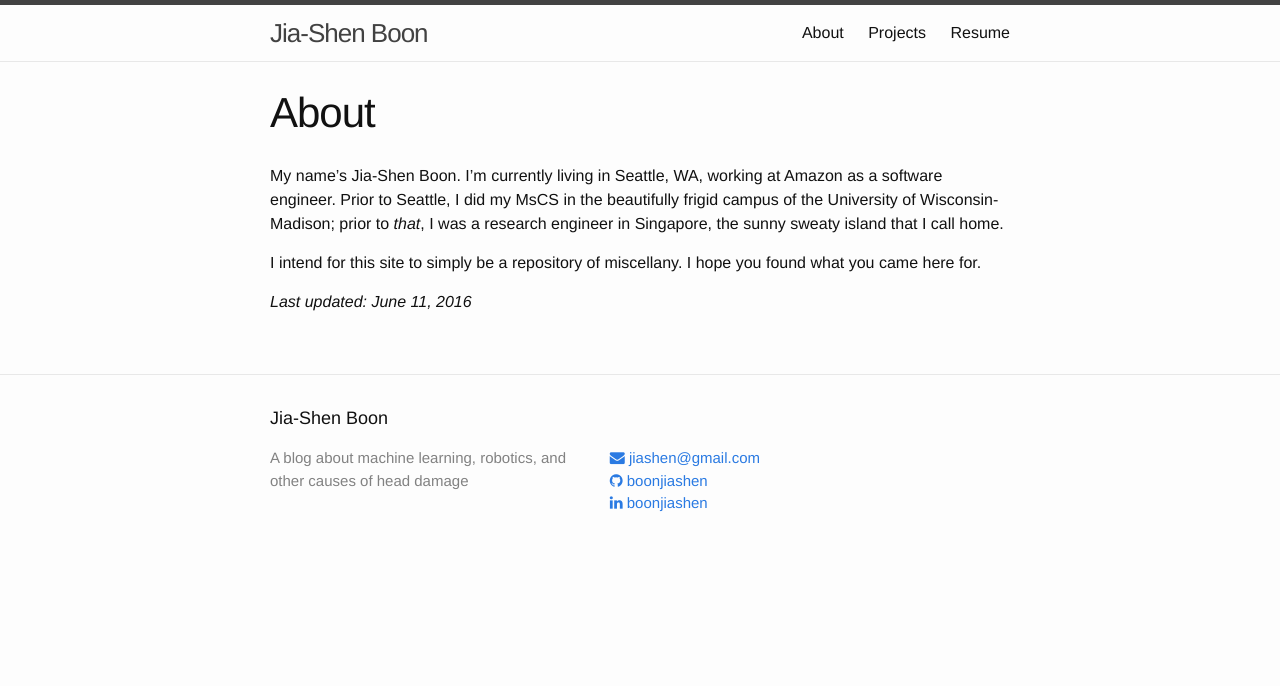
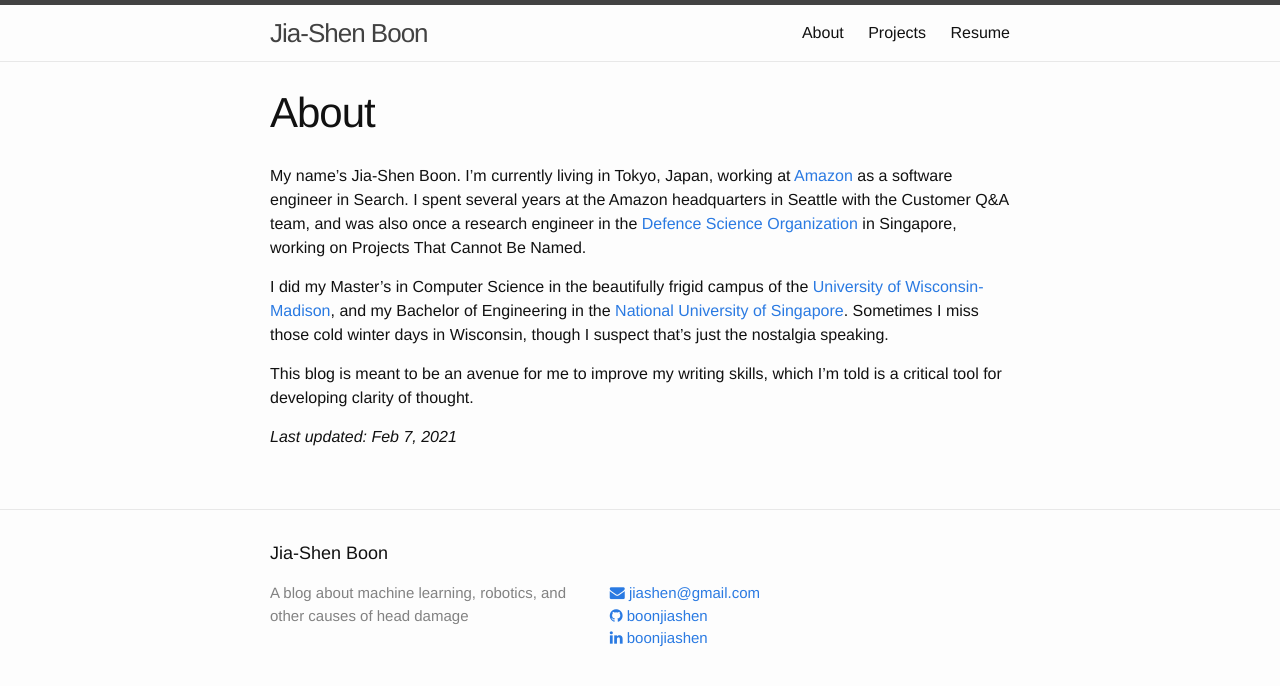
Before and after one commit to boonjiashen2/boonjiashen2.github.io, a Jekyll site: the page built from about.md, in a window 1280 px wide. Shown: the top 686 px of the page. Built offline with Jekyll 4.4.1, drawn with Linux system fonts in a browser that asks for light colours; nearby versions of some CDN libraries.

Commit message:
Update About page
Bring it up to date to 2021

```diff
--- a/about.md
+++ b/about.md
@@ -4,8 +4,10 @@ title: About
 permalink: /about/
 ---
 
-My name's Jia-Shen Boon. I'm currently living in Seattle, WA, working at Amazon as a software engineer. Prior to Seattle, I did my MsCS in the beautifully frigid campus of the University of Wisconsin-Madison; prior to _that_, I was a research engineer in Singapore, the sunny sweaty island that I call home.
+My name's Jia-Shen Boon. I'm currently living in Tokyo, Japan, working at [Amazon](https://amazon.jobs/) as a software engineer in Search. I spent several years at the Amazon headquarters in Seattle with the Customer Q&A team, and was also once a research engineer in the [Defence Science Organization](https://www.dso.org.sg/) in Singapore, working on Projects That Cannot Be Named.
 
-I intend for this site to simply be a repository of miscellany. I hope you found what you came here for.
+I did my Master's in Computer Science in the beautifully frigid campus of the [University of Wisconsin-Madison](https://www.wisc.edu/), and my Bachelor of Engineering in the [National University of Singapore](https://nus.edu.sg/). Sometimes I miss those cold winter days in Wisconsin, though I suspect that's just the nostalgia speaking.
 
-_Last updated: June 11, 2016_
+This blog is meant to be an avenue for me to improve my writing skills, which I'm told is a critical tool for developing clarity of thought.
+
+_Last updated: Feb 7, 2021_
```
